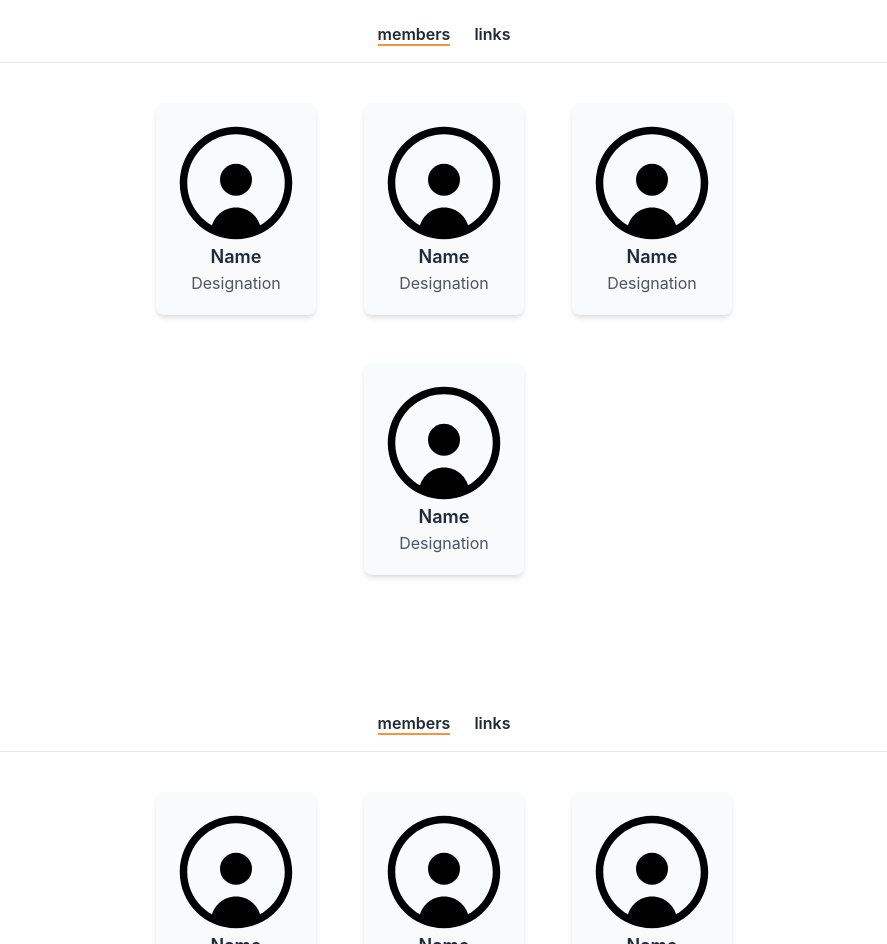
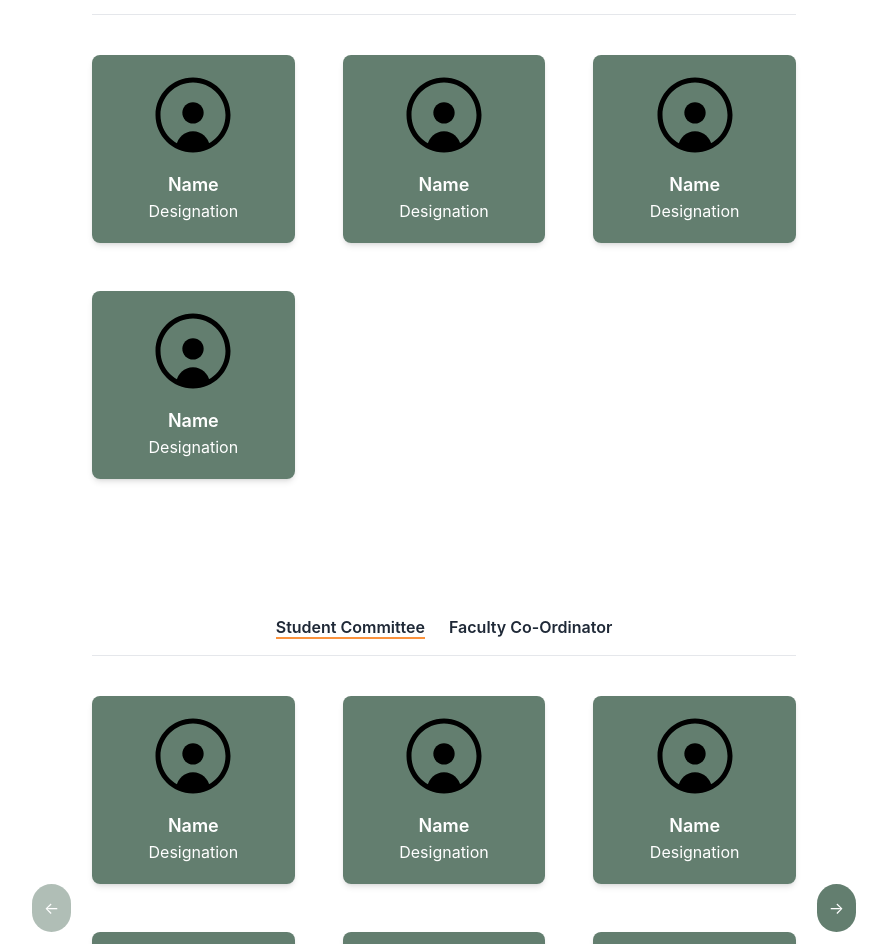
Before and after one commit to optimumsync/icst2025, a React (Create React App) app: page /committee in a window 1280 px wide. Shown: the part 1608-2552 px from the top of the page, without its empty margins (196-1083 px from the left). Built offline with nearby package versions, Linux system fonts and the light colour scheme.

Commit message:
committee-page-scrollable

```diff
--- a/src/components/Committee.jsx
+++ b/src/components/Committee.jsx
@@ -25,17 +25,28 @@ const Committee = () => {
         // members: [{ name: "Name", designation: "Designation" }, { name: "Name", designation: "Designation" }, { name: "Name", designation: "Designation" }/* Add more members */],
         // links: ["Conference", "Technical", "Publication", "Arrangements", "Finance"]
         },
-        { title: "Conference Committee",
-        members: [{ name: "Name", designation: "Designation" } /* Add more members */],
-        links: ["Track 1", "Track 2", "Track 3", "Track 4", "Track 5", "Track 6"]
+        {
+            title: "Conference Committee",
+            "Track 1": [{ name: "Name1", designation: "Designation" }],
+            "Track 2": [{ name: "Name2", designation: "Designation" }],
+            "Track 3": [{ name: "Name3", designation: "Designation" }],
+            "Track 4": [{ name: "Name4", designation: "Designation" }],
+            "Track 5": [{ name: "Name5", designation: "Designation" }],
+            "Track 6": [{ name: "Name6", designation: "Designation" }],
         },
-        { title: "Organizing Committee",
-        members: [{ name: "Name", designation: "Designation" }, { name: "Name", designation: "Designation" }, { name: "Name", designation: "Designation" }, { name: "Name", designation: "Designation" } /* Add more members */],
-        links: ["Organizing", "Advisory", "Sustainablity", "Media", "Sponsorship", "Transport"]
+        {
+            title: "Organizing Committee",
+            "Organizing":[{ name: "Name", designation: "Designation" }, { name: "Name", designation: "Designation" }, { name: "Name", designation: "Designation" }, { name: "Name", designation: "Designation" }],
+            "Advisory":[{ name: "Name", designation: "Designation" }, { name: "Name", designation: "Designation" }, { name: "Name", designation: "Designation" }, { name: "Name", designation: "Designation" }],
+            "Sustainablity":[{ name: "Name", designation: "Designation" }, { name: "Name", designation: "Designation" }, { name: "Name", designation: "Designation" }, { name: "Name", designation: "Designation" }],
+            "Media":[{ name: "Name", designation: "Designation" }, { name: "Name", designation: "Designation" }, { name: "Name", designation: "Designation" }, { name: "Name", designation: "Designation" }],
+            "Sponsorship":[{ name: "Name", designation: "Designation" }, { name: "Name", designation: "Designation" }, { name: "Name", designation: "Designation" }, { name: "Name", designation: "Designation" }],
+            "Transport":[{ name: "Name", designation: "Designation" }, { name: "Name", designation: "Designation" }, { name: "Name", designation: "Designation" }, { name: "Name", designation: "Designation" }],
         },
-        { title: "Student Committee",
-        members: [{ name: "Name", designation: "Designation" }, { name: "Name", designation: "Designation" }, { name: "Name", designation: "Designation" } /* Add more members */],
-        links: ["Student Committee", "Faculty Co-Ordinator"]
+        {
+            title: "Student Committee",
+            "Student Committee": [{ name: "Name", designation: "Designation" }, { name: "Name", designation: "Designation" }, { name: "Name", designation: "Designation" },{ name: "Name", designation: "Designation" }, { name: "Name", designation: "Designation" }, { name: "Name", designation: "Designation" },{ name: "Name", designation: "Designation" }, { name: "Name", designation: "Designation" }, { name: "Name", designation: "Designation" }],
+            "Faculty Co-Ordinator": [{ name: "Name", designation: "Designation" }, { name: "Name", designation: "Designation" }, { name: "Name", designation: "Designation" },{ name: "Name", designation: "Designation" }, { name: "Name", designation: "Designation" }, { name: "Name", designation: "Designation" },{ name: "Name", designation: "Designation" }, { name: "Name", designation: "Designation" }, { name: "Name", designation: "Designation" }],
         },
         // Add other roles as necessary
     ];
--- a/src/components/Committeemembers.jsx
+++ b/src/components/Committeemembers.jsx
@@ -2,18 +2,36 @@ import Profile from "../assets/profile.svg";
 import React, { useState } from "react";
 
 const CommitteeMembers = (props) => {
+  const links = Object.keys(props.role).slice(1, props.role.length);
+  const [activeLink, setActiveLink] = useState(links[0]);
+  const [startIndex, setStartIndex] = useState(0);
 
-    const links = Object.keys(props.role).slice(1, props.role.length)
-    const [activeLink, setActiveLink] = useState(links[0]);
+  // Number of cards per page (2 rows * 3 cards)
+  const cardsPerPage = 6;
+
+  // Handle navigation for the carousel
+  const handlePrev = () => {
+    setStartIndex((prevIndex) => Math.max(prevIndex - cardsPerPage, 0));
+  };
+
+  const handleNext = () => {
+    setStartIndex((prevIndex) =>
+      Math.min(prevIndex + cardsPerPage, props.role[activeLink].length - cardsPerPage)
+    );
+  };
+
+  const visibleMembers = props.role[activeLink].slice(startIndex, startIndex + cardsPerPage);
 
   return (
-    <section className="bg-white py-10 px-40">
-      {/* <h2 className="text-2xl font-bold text-center text-blue-900 mb-8">{title}</h2> */}
+    <section className="bg-white py-10 px-40 max-w-5xl mx-auto relative">
       <nav className="flex justify-center items-center space-x-6 py-4 border-b border-gray-200">
         {links.map((link) => (
           <button
             key={link}
-            onClick={() => setActiveLink(link)}
+            onClick={() => {
+              setActiveLink(link);
+              setStartIndex(0); // Reset carousel index when switching categories
+            }}
             className={`relative text-gray-800 font-semibold ${
               activeLink === link ? "text-black" : "text-gray-600"
             }`}
@@ -25,42 +43,54 @@ const CommitteeMembers = (props) => {
           </button>
         ))}
       </nav>
-      <ul className="flex justify-center items-center flex-wrap gap-12 py-10 px-40">
-        {props.role[activeLink].map((member, index) => (
+
+      <div className="relative">
+        {/* Navigation Buttons Outside the Grid */}
+        {props.role[activeLink].length > cardsPerPage && (
+          <>
+            <button
+              onClick={handlePrev}
+              disabled={startIndex === 0}
+              className={`absolute left-[-60px] top-1/2 transform -translate-y-1/2 bg-gogreen/80 hover:bg-gogreen text-white p-3 rounded-full ${
+                startIndex === 0 ? "opacity-50 cursor-not-allowed" : ""
+              }`}
+            >
+              &#8592;
+            </button>
+            <button
+              onClick={handleNext}
+              disabled={startIndex + cardsPerPage >= props.role[activeLink].length}
+              className={`absolute right-[-60px] top-1/2 transform -translate-y-1/2 bg-gogreen/80 hover:bg-gogreen text-white p-3 rounded-full ${
+                startIndex + cardsPerPage >= props.role[activeLink].length
+                  ? "opacity-50 cursor-not-allowed"
+                  : ""
+              }`}
+            >
+              &#8594;
+            </button>
+          </>
+        )}
+
+        {/* Cards Grid */}
+        <ul className="grid grid-cols-3 gap-x-12 gap-y-12 py-10">
+          {visibleMembers.map((member, index) => (
             <li
               key={index}
-            className="basis-1/4 bg-gray-50 shadow-md p-5 rounded-lg text-center"
+              className="bg-gogreen/80 shadow-md p-5 rounded-lg text-center"
             >
-            <img src={Profile} alt="Profile" />
-            <h4 className="text-lg font-semibold text-gray-800">{member.name}</h4>
-            <p className="text-gray-600">{member.designation}</p>
+              <img src={Profile} alt="Profile" className="w-20 h-20 mx-auto mb-4" />
+              <h4 className="text-lg font-semibold text-white">
+                {/* Add hyperlink to the name */}
+                {/* <a href={member.link} target="_blank" rel="noopener noreferrer"> */}
+                  {member.name}
+                {/* </a> */}
+              </h4>
+              <p className="text-white">{member.designation}</p>
             </li>
           ))}
         </ul>
+      </div>
     </section>
-    )
-};
-
-// const ChiefPatron = ({title, members}) => {
-//   return (
-//       <section className="bg-white py-10 px-40">
-//         {/* <h2 className="text-2xl font-bold text-center text-blue-900 mb-8">{title}</h2> */}
-//         {/* <Navbar key={title} links={links}/> */}
-//         <ul className="grid grid-cols-1 sm:grid-cols-2 gap-20 py-10 px-80">
-//           {members.map((member, index) => (
-//             <li
-//               key={index}
-//               className="bg-gray-50 shadow-md p-7 rounded-lg text-center"
-//             >
-//               <h4 className="text-lg font-semibold text-gray-800">{member.name}</h4>
-//               <p className="text-gray-600">{member.designation}</p>
-//             </li>
-//           ))}
-//         </ul>
-//       </section>
-//     )
-// };
-
-
-
+  );
+}
 export default CommitteeMembers;
```
Also changed, not shown: src/App.css (line endings or trailing spaces). Lines whose indentation alone changed are shown as unchanged.
